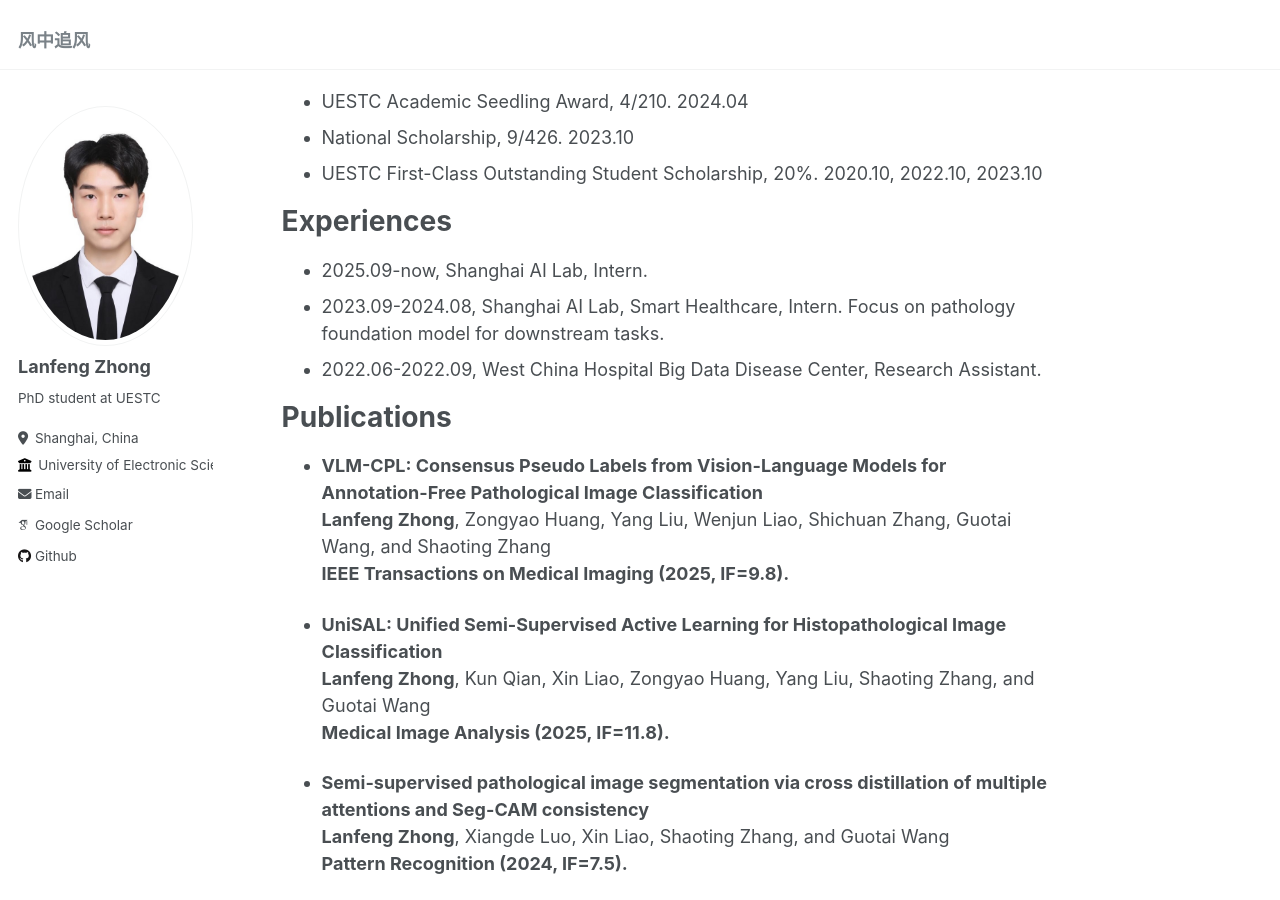
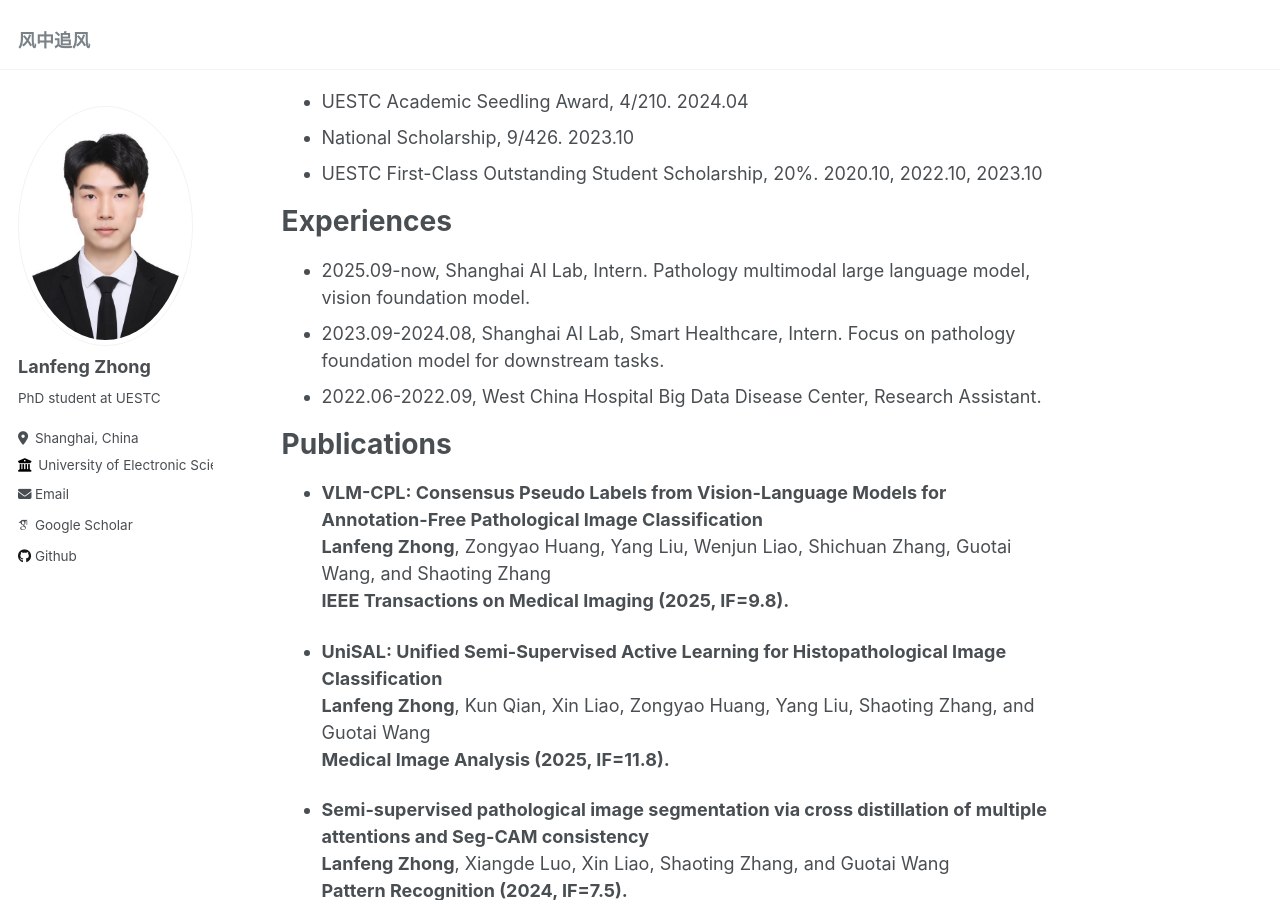
Before and after one commit to lanfz2000/lanfz2000.github.io, a Jekyll site: the page built from _pages/about.md, in a window 1280 px wide and 900 px high, scrolled down 326 px. Built offline with Jekyll 4.4.1, drawn with Linux system fonts in a browser that asks for light colours; some web fonts are replaced.

Commit message:
Update about.md

```diff
--- a/_pages/about.md
+++ b/_pages/about.md
@@ -18,7 +18,7 @@ About me
 - UESTC First-Class Outstanding Student Scholarship, 20%. 2020.10, 2022.10, 2023.10
 
 # Experiences
-- 2025.09-now, Shanghai AI Lab, Intern.
+- 2025.09-now, Shanghai AI Lab, Intern. Pathology multimodal large language model, vision foundation model.
 - 2023.09-2024.08, Shanghai AI Lab, Smart Healthcare, Intern. Focus on pathology foundation model for downstream tasks.
 - 2022.06-2022.09, West China Hospital Big Data Disease Center, Research Assistant.
 
```
